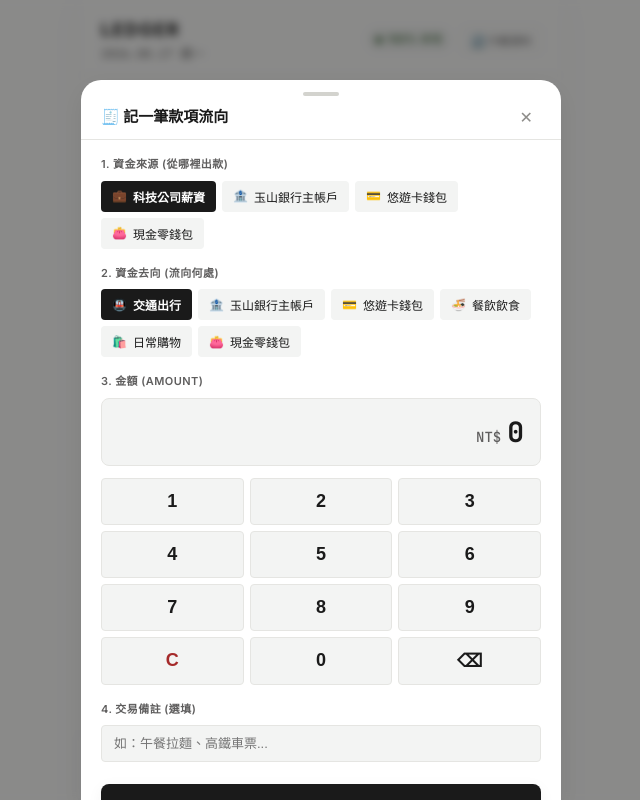
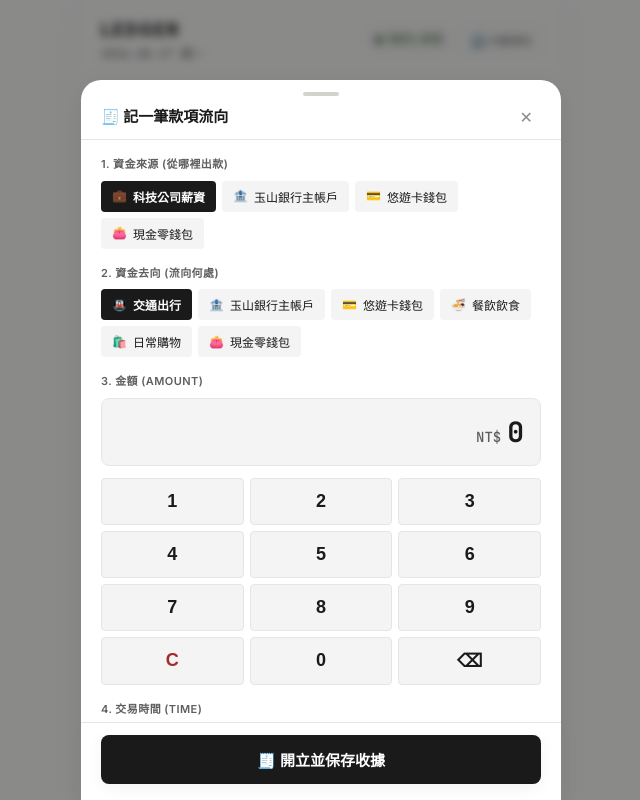
Before and after one commit to s16777216/bookkeeping, a Vue app: page / in a window 1280 px wide. Both pictures are taken after a click on the button "記一筆新收據". Shown: the whole page, without its empty margins (319-959 px from the left). Built offline with nearby package versions, Linux system fonts and the light colour scheme.

Commit message:
feat: add-transaction-datetime-picker

```diff
--- a/src/App.vue
+++ b/src/App.vue
@@ -44,6 +44,7 @@
   to_node_id: string;
   amount: number;
   memo: string;
+  timestamp?: number;
 }) {
   await createEdge(payload);
 }
--- a/src/components/QuickEntrySheet.vue
+++ b/src/components/QuickEntrySheet.vue
@@ -10,14 +10,75 @@
 
 const emit = defineEmits<{
   (e: 'close'): void;
-  (e: 'submit', payload: { from_node_id: string; to_node_id: string; amount: number; memo: string }): void;
+  (e: 'submit', payload: {
+    from_node_id: string;
+    to_node_id: string;
+    amount: number;
+    memo: string;
+    timestamp: number;
+  }): void;
 }>();
 
 const selectedFromId = ref<string>('');
 const selectedToId = ref<string>('');
 const amountInput = ref<string>('');
 const memoInput = ref<string>('');
+const dateTimeInput = ref<string>('');
 const errorMessage = ref<string>('');
+
+// 本地時間格式化工具函式 (YYYY-MM-DDTHH:mm)
+function toLocalISOString(d: Date): string {
+  const pad = (n: number) => String(n).padStart(2, '0');
+  const YYYY = d.getFullYear();
+  const MM = pad(d.getMonth() + 1);
+  const DD = pad(d.getDate());
+  const HH = pad(d.getHours());
+  const mm = pad(d.getMinutes());
+  return `${YYYY}-${MM}-${DD}T${HH}:${mm}`;
+}
+
+// 計算當前選中的快捷標籤（雙向連動）
+const activeQuickDate = computed<'now' | 'yesterday' | 'beforeYesterday' | null>(() => {
+  if (!dateTimeInput.value) return null;
+  const inputDate = new Date(dateTimeInput.value);
+  if (isNaN(inputDate.getTime())) return null;
+
+  const today = new Date();
+  const yesterday = new Date();
+  yesterday.setDate(today.getDate() - 1);
+  const beforeYesterday = new Date();
+  beforeYesterday.setDate(today.getDate() - 2);
+
+  const isSameDate = (d1: Date, d2: Date) =>
+    d1.getFullYear() === d2.getFullYear() &&
+    d1.getMonth() === d2.getMonth() &&
+    d1.getDate() === d2.getDate();
+
+  if (isSameDate(inputDate, today)) return 'now';
+  if (isSameDate(inputDate, yesterday)) return 'yesterday';
+  if (isSameDate(inputDate, beforeYesterday)) return 'beforeYesterday';
+  return null;
+});
+
+function setQuickDate(type: 'now' | 'yesterday' | 'beforeYesterday') {
+  if (type === 'now') {
+    dateTimeInput.value = toLocalISOString(new Date());
+    return;
+  }
+
+  // 取得當前已選的時與分，若無效則以當前時間為基準
+  const current = new Date(dateTimeInput.value);
+  const base = isNaN(current.getTime()) ? new Date() : current;
+
+  const target = new Date();
+  if (type === 'yesterday') {
+    target.setDate(target.getDate() - 1);
+  } else if (type === 'beforeYesterday') {
+    target.setDate(target.getDate() - 2);
+  }
+  target.setHours(base.getHours(), base.getMinutes(), 0, 0);
+  dateTimeInput.value = toLocalISOString(target);
+}
 
 // 分類節點群組
 const fromNodes = computed(() => {
@@ -37,6 +98,9 @@
       errorMessage.value = '';
       amountInput.value = '';
       memoInput.value = '';
+      // 每次開啟抽屜一律重設為當前時刻
+      dateTimeInput.value = toLocalISOString(new Date());
+
       if (props.initialFromNode) {
         selectedFromId.value = props.initialFromNode.id;
       } else if (fromNodes.value.length > 0 && !selectedFromId.value) {
@@ -83,11 +147,20 @@
     return;
   }
 
+  let timestamp = Date.now();
+  if (dateTimeInput.value) {
+    const parsed = new Date(dateTimeInput.value).getTime();
+    if (!isNaN(parsed)) {
+      timestamp = parsed;
+    }
+  }
+
   emit('submit', {
     from_node_id: selectedFromId.value,
     to_node_id: selectedToId.value,
     amount,
-    memo: memoInput.value
+    memo: memoInput.value,
+    timestamp
   });
   emit('close');
 }
@@ -172,9 +245,47 @@
           </div>
         </div>
 
-        <!-- 4. 備註 (選填) -->
+        <!-- 4. 交易時間 (自訂與快捷按鍵) -->
         <div class="field-group">
-          <div class="field-label">4. 交易備註 (選填)</div>
+          <div class="field-label">4. 交易時間 (TIME)</div>
+          <div class="datetime-control-container">
+            <div class="quick-date-pills">
+              <button
+                type="button"
+                class="date-pill-btn"
+                :class="{ active: activeQuickDate === 'now' }"
+                @click="setQuickDate('now')"
+              >
+                ⚡ 現在
+              </button>
+              <button
+                type="button"
+                class="date-pill-btn"
+                :class="{ active: activeQuickDate === 'yesterday' }"
+                @click="setQuickDate('yesterday')"
+              >
+                昨天
+              </button>
+              <button
+                type="button"
+                class="date-pill-btn"
+                :class="{ active: activeQuickDate === 'beforeYesterday' }"
+                @click="setQuickDate('beforeYesterday')"
+              >
+                前天
+              </button>
+            </div>
+            <input
+              v-model="dateTimeInput"
+              type="datetime-local"
+              class="datetime-input font-mono"
+            />
+          </div>
+        </div>
+
+        <!-- 5. 備註 (選填) -->
+        <div class="field-group">
+          <div class="field-label">5. 交易備註 (選填)</div>
           <input
             v-model="memoInput"
             type="text"
@@ -183,8 +294,10 @@
             maxlength="40"
           />
         </div>
+      </div>
 
-        <!-- 提交按鈕 -->
+      <!-- 底部固定操作區 -->
+      <div class="sheet-footer">
         <button class="submit-action-btn" @click="handleSubmit">
           🧾 開立並保存收據
         </button>
@@ -260,11 +373,19 @@
 }
 
 .sheet-content {
-  padding: 16px 20px calc(env(safe-area-inset-bottom, 0px) + 20px);
+  flex: 1;
+  padding: 16px 20px 12px;
   overflow-y: auto;
   display: flex;
   flex-direction: column;
   gap: 16px;
+}
+
+.sheet-footer {
+  padding: 12px 20px calc(env(safe-area-inset-bottom, 0px) + 16px);
+  border-top: 1px solid var(--border-light);
+  background-color: var(--bg-surface);
+  flex-shrink: 0;
 }
 
 .error-banner {
@@ -382,6 +503,62 @@
   border-color: var(--text-primary);
 }
 
+.datetime-control-container {
+  display: flex;
+  flex-direction: column;
+  gap: 8px;
+}
+
+.quick-date-pills {
+  display: flex;
+  gap: 6px;
+}
+
+.date-pill-btn {
+  flex: 1;
+  background-color: var(--bg-container);
+  border: 1px solid var(--border-light);
+  border-radius: var(--radius-sm);
+  padding: 6px 0;
+  font-size: 12px;
+  font-weight: 500;
+  color: var(--text-secondary);
+  cursor: pointer;
+  transition: all 0.15s ease;
+  display: flex;
+  align-items: center;
+  justify-content: center;
+}
+
+.date-pill-btn:hover {
+  background-color: var(--border-light);
+  color: var(--text-primary);
+}
+
+.date-pill-btn.active {
+  background-color: var(--text-primary);
+  border-color: var(--text-primary);
+  color: #FFFFFF;
+  font-weight: 600;
+}
+
+.datetime-input {
+  width: 100%;
+  background-color: var(--bg-container);
+  border: 1px solid var(--border-light);
+  border-radius: var(--radius-sm);
+  padding: 10px 12px;
+  font-size: 14px;
+  font-weight: 500;
+  color: var(--text-primary);
+  outline: none;
+  transition: border-color 0.15s ease;
+}
+
+.datetime-input:focus {
+  border-color: var(--text-primary);
+}
+
 .submit-action-btn {
   width: 100%;
   background-color: var(--text-primary);
@@ -392,7 +569,7 @@
   font-size: 15px;
   font-weight: 700;
   cursor: pointer;
-  margin-top: 6px;
+  margin-top: 0;
   box-shadow: var(--shadow-md);
   transition: all 0.2s ease;
 }
```
